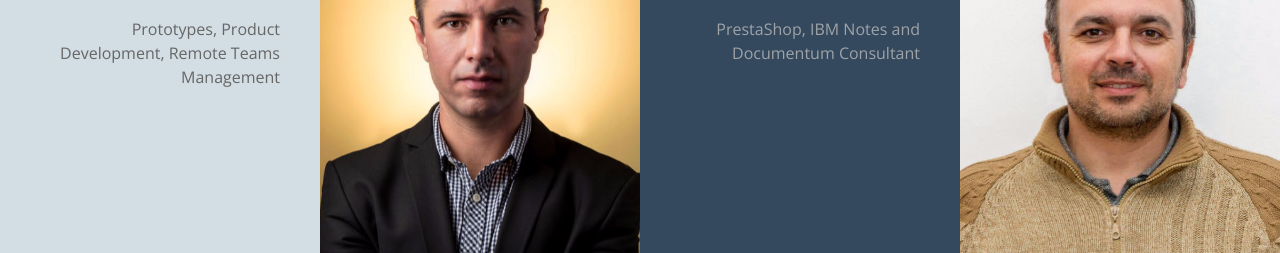
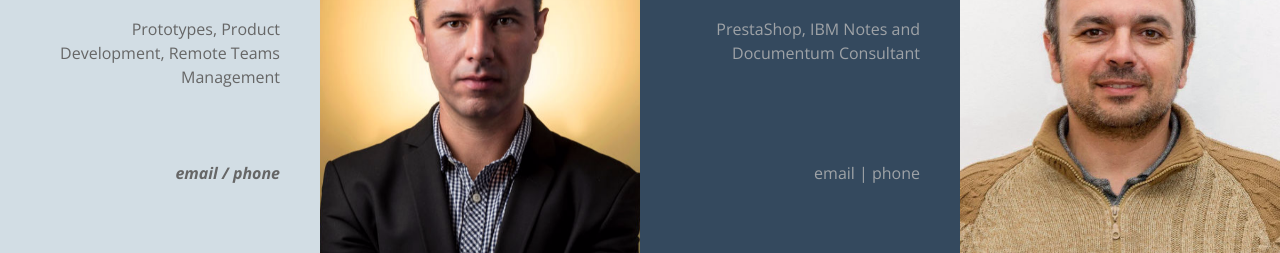
Before and after one commit to eurion-consulting/solutions, a plain HTML site: page team.html in a window 1280 px wide. Shown: the part 547-800 px from the top of the page. Drawn offline with nearby package versions, Linux system fonts and the light colour scheme.

Commit message:
create github pages

```diff
--- a/assets/mobirise/css/mbr-additional.css
+++ b/assets/mobirise/css/mbr-additional.css
@@ -880,6 +880,9 @@ blockquote {
 #footer2-l .mbr-section-text {
   color: #fff;
 }
+#team1-14 .text3 {
+  text-align: right;
+}
 #team1-v .title1 B {
   color: #ffffff;
 }
--- a/team.html
+++ b/team.html
@@ -94,7 +94,7 @@
           <div class="col-md-6 content">
             <h5 class="title3"><strong>Daniel</strong></h5>
             <h6 class="subtitle3">FOUNDER &amp; CEO</h6>
-          <p class="mbr-section-text text3">Prototypes, Product Development, Remote Teams Management</p>
+          <p class="mbr-section-text text3">Prototypes, Product Development, Remote Teams Management<br><br><br><br><em><strong>email /</strong></em>&nbsp;<em><strong>phone</strong></em><em><strong><br></strong></em></p>
           </div>
           <div class="col-md-6">
             <div class="person-photo"><img src="assets/images/cropped-1-600x633.jpg" class="features-img"></div>
@@ -104,7 +104,7 @@
           <div class="col-md-6 content">
             <h5 class="title4"><strong>Krasi</strong></h5>
             <h6 class="subtitle4">TECHNICAL SUPPORT</h6>
-          <p class="mbr-section-text text4">PrestaShop, IBM Notes and Documentum Consultant</p>
+          <p class="mbr-section-text text4">PrestaShop, IBM Notes and Documentum Consultant<br><br><br><br><br>email | phone</p>
           </div>
           <div class="col-md-6">
             <div class="person-photo"><img src="assets/images/profile-picture-2-600x750.jpg" class="features-img"></div>
```
Also changed, not shown: index.html (+1 -1 lines), 1 other file.
